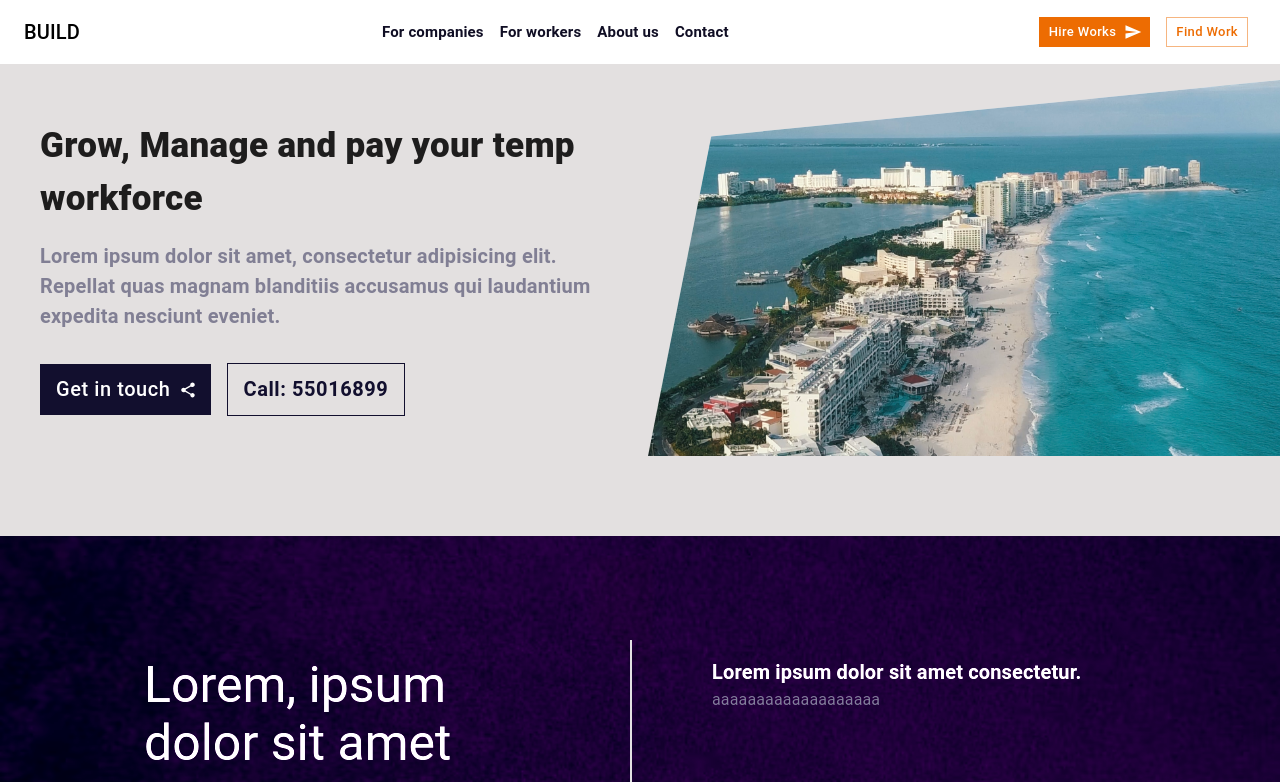
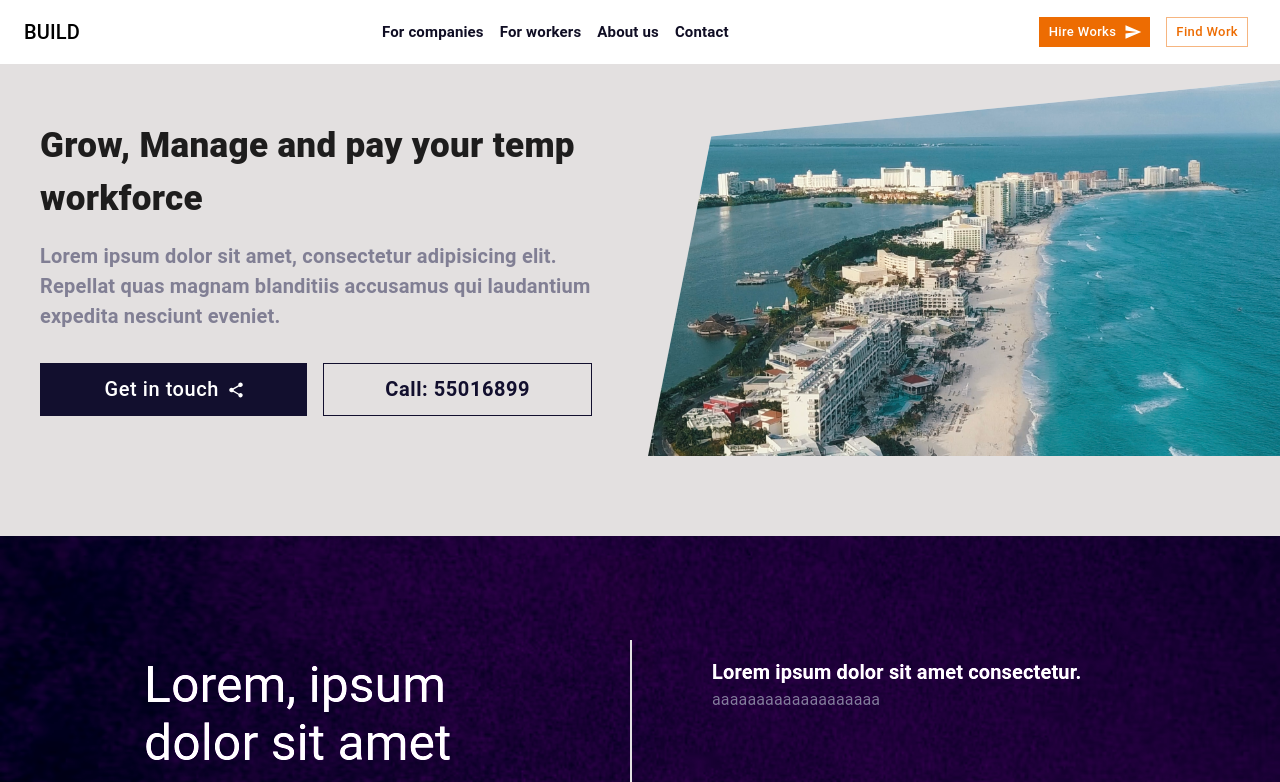
Before and after one commit to carterror/landingpage, a Next.js app: page / in a window 1280 px wide. Shown: the top 782 px of the page. Built offline with nearby package versions, Linux system fonts and the light colour scheme.

Commit message:
Update Banner.tsx
botones del mismo tamanno

```diff
--- a/components/home/Banner.tsx
+++ b/components/home/Banner.tsx
@@ -27,8 +27,10 @@ export const Banner = () => {
                   Lorem ipsum dolor sit amet, consectetur adipisicing elit. Repellat quas magnam blanditiis accusamus qui laudantium expedita nesciunt eveniet.
                 </Typography>
                 <Box paddingTop={4}>
-                <Button color='secondary' sx={{fontSize: 20, paddingX: 2, paddingY: 1, marginRight: 2, backgroundColor: '#120f2e'}} endIcon={<ShareIcon />} >Get in touch</Button>
-                <Button variant='outlined' color='secondary' sx={{fontSize: 20, paddingX: 2, paddingY: 1, fontWeight: 600, borderColor: '#120f2e', color: '#120f2e'}}>Call: 55016899</Button>
+                  <Grid display={'flex'} sx={{flexDirection: {lg: 'row', md: 'column', sm: 'row', xs: 'column'}}}>
+                    <Button color='secondary' fullWidth sx={{fontSize: 20, paddingX: 2, paddingY: 1, marginRight: 2, backgroundColor: '#120f2e'}} endIcon={<ShareIcon />}>Get in touch</Button>
+                    <Button variant='outlined' fullWidth color='secondary' sx={{fontSize: 20, paddingX: 2, paddingY: 1, fontWeight: 600, borderColor: '#120f2e', color: '#120f2e', marginTop: {lg: 0, md: 1, sm: 0, xs: 1}}}>Call: 55016899</Button>
+                  </Grid>
                 </Box>
                 </Grid>
           </Grid>
```
